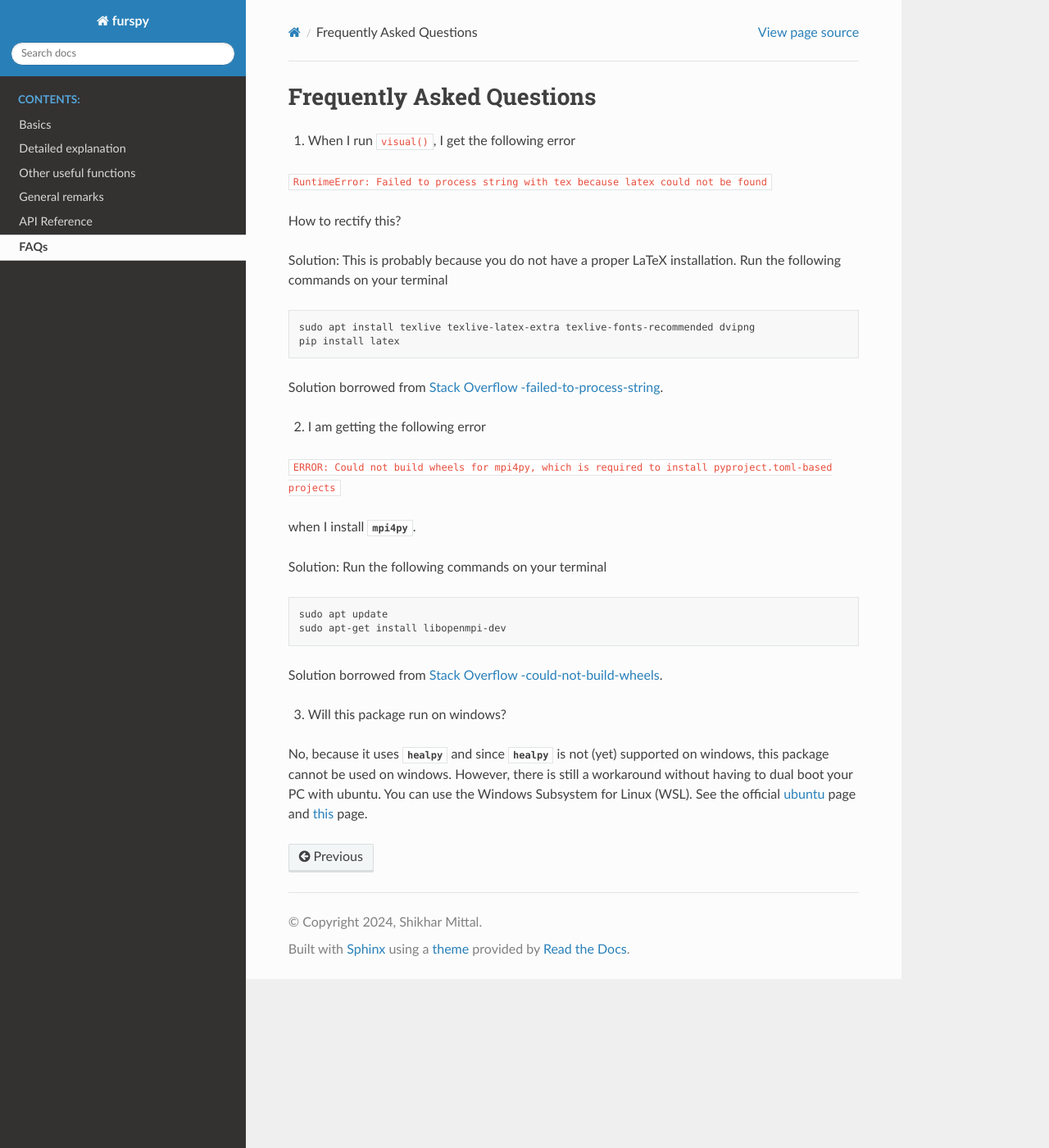
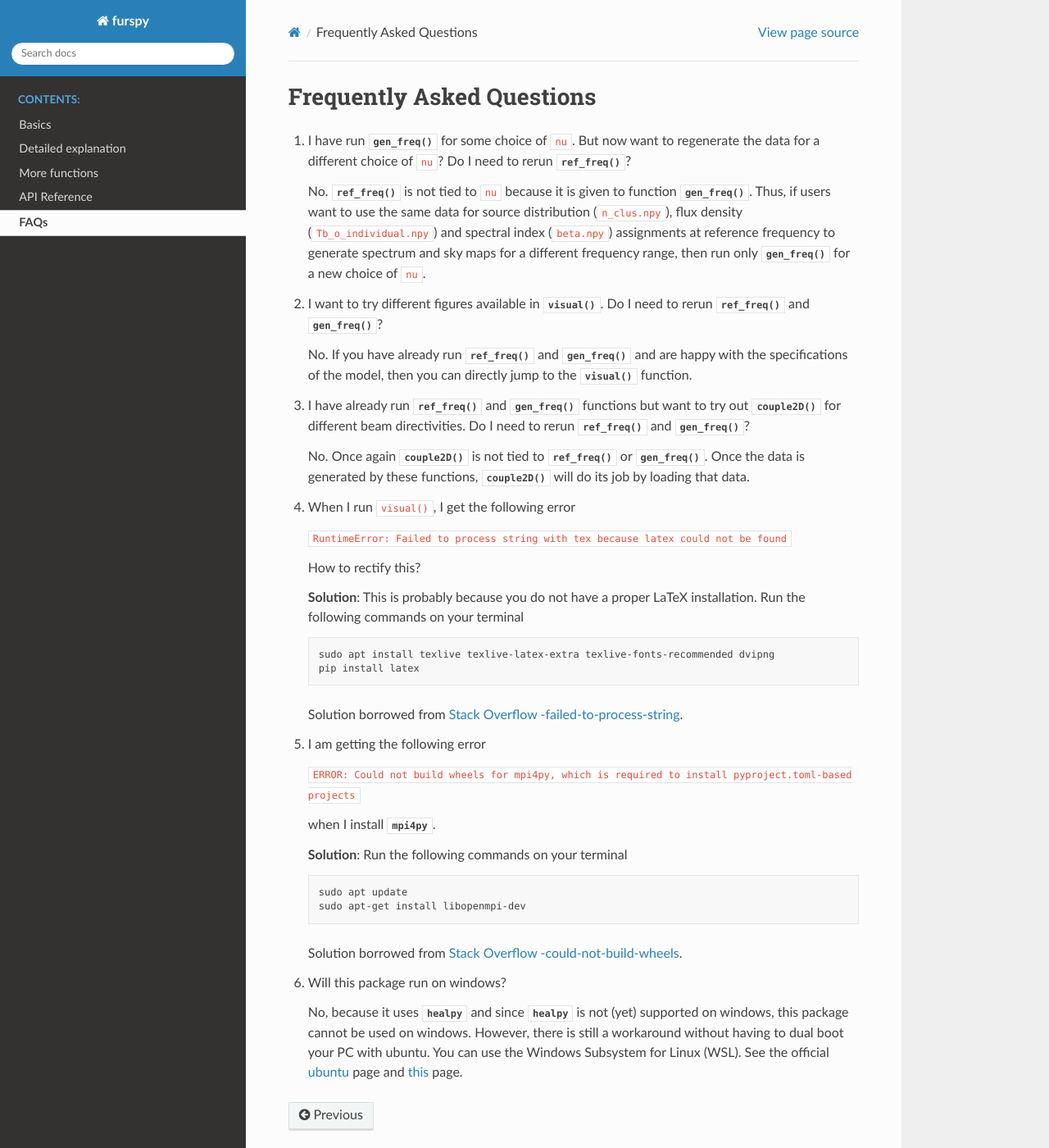
Before and after one commit to shikharmittal04/epspy, a Sphinx documentation site: the page built from docs/faqs.rst, in a window 1280 px wide and 1400 px high. Shown: the whole window at 82% size. Built offline with Sphinx 7.4.7 and the Read the Docs theme 2.0.0, drawn with Linux system fonts in a browser that asks for light colours.

Commit message:
moved genrem to FAQs

```diff
--- a/docs/faqs.rst
+++ b/docs/faqs.rst
@@ -1,39 +1,51 @@
 Frequently Asked Questions
 --------------------------
 
-1. When I run ``visual()``, I get the following error
+1. I have run :func:`gen_freq()` for some choice of ``nu``. But now want to regenerate the data for a different choice of ``nu``? Do I need to rerun :func:`ref_freq()`?
 
-``RuntimeError: Failed to process string with tex because latex could not be found``
+   No. :func:`ref_freq()` is not tied to ``nu`` because it is given to function :func:`gen_freq()`. Thus, if users want to use the same data for source distribution (``n_clus.npy``), flux density (``Tb_o_individual.npy``) and spectral index (``beta.npy``) assignments at reference frequency to generate spectrum and sky maps for a different frequency range, then run only :func:`gen_freq()` for a new choice of ``nu``.
 
-How to rectify this?
+2. I want to try different figures available in :func:`visual()`. Do I need to rerun :func:`ref_freq()` and :func:`gen_freq()`?
+
+   No. If you have already run :func:`ref_freq()` and :func:`gen_freq()` and are happy with the specifications of the model, then you can directly jump to the :func:`visual()` function.
+
+3. I have already run :func:`ref_freq()` and :func:`gen_freq()` functions but want to try out :func:`couple2D` for different beam directivities. Do I need to rerun :func:`ref_freq()` and :func:`gen_freq()`?
+
+   No. Once again :func:`couple2D` is not tied to :func:`ref_freq()` or :func:`gen_freq()`. Once the data is generated by these functions, :func:`couple2D` will do its job by loading that data.
+
+4. When I run ``visual()``, I get the following error
+
+   ``RuntimeError: Failed to process string with tex because latex could not be found``
+
+   How to rectify this?
 
 
-Solution: This is probably because you do not have a proper LaTeX installation. Run the following commands on your terminal
+   **Solution**: This is probably because you do not have a proper LaTeX installation. Run the following commands on your terminal
 
-.. code:: bash
+   .. code:: bash
 
-   sudo apt install texlive texlive-latex-extra texlive-fonts-recommended dvipng
-   pip install latex
+      sudo apt install texlive texlive-latex-extra texlive-fonts-recommended dvipng
+      pip install latex
 
-Solution borrowed from `Stack Overflow -failed-to-process-string <https://stackoverflow.com/questions/58121461/runtimeerror-failed-to-process-string-with-tex-because-latex-could-not-be-found>`_.
+   Solution borrowed from `Stack Overflow -failed-to-process-string <https://stackoverflow.com/questions/58121461/runtimeerror-failed-to-process-string-with-tex-because-latex-could-not-be-found>`_.
 
 
-2. I am getting the following error
+5. I am getting the following error
 
-``ERROR: Could not build wheels for mpi4py, which is required to install pyproject.toml-based projects``
+   ``ERROR: Could not build wheels for mpi4py, which is required to install pyproject.toml-based projects``
 
-when I install :mod:`mpi4py`.
+   when I install :mod:`mpi4py`.
 
-Solution: Run the following commands on your terminal
+   **Solution**: Run the following commands on your terminal
 
-.. code:: bash
+   .. code:: bash
 
-   sudo apt update
-   sudo apt-get install libopenmpi-dev
+      sudo apt update
+      sudo apt-get install libopenmpi-dev
 
-Solution borrowed from `Stack Overflow -could-not-build-wheels <https://stackoverflow.com/questions/74427664/error-could-not-build-wheels-for-mpi4py-which-is-required-to-install-pyproject>`_.
+   Solution borrowed from `Stack Overflow -could-not-build-wheels <https://stackoverflow.com/questions/74427664/error-could-not-build-wheels-for-mpi4py-which-is-required-to-install-pyproject>`_.
 
 
-3. Will this package run on windows?
+6. Will this package run on windows?
 
-No, because it uses :mod:`healpy` and since :mod:`healpy` is not (yet) supported on windows, this package cannot be used on windows. However, there is still a workaround without having to dual boot your PC with ubuntu. You can use the Windows Subsystem for Linux (WSL). See the official `ubuntu <https://ubuntu.com/desktop/wsl>`_ page and `this <https://learn.microsoft.com/en-us/windows/wsl/install>`_ page.
+   No, because it uses :mod:`healpy` and since :mod:`healpy` is not (yet) supported on windows, this package cannot be used on windows. However, there is still a workaround without having to dual boot your PC with ubuntu. You can use the Windows Subsystem for Linux (WSL). See the official `ubuntu <https://ubuntu.com/desktop/wsl>`_ page and `this <https://learn.microsoft.com/en-us/windows/wsl/install>`_ page.
--- a/docs/index.rst
+++ b/docs/index.rst
@@ -9,9 +9,7 @@ Welcome to the documentation of ``furspy``!
 
    Detailed explanation <detexp>
 
-   Other useful functions <otherfuncs>
-
-   General remarks <genrem>
+   More functions <otherfuncs>
 
    API Reference <api>
 
```
Also changed, not shown: docs/genrem.rst (deleted, +0 -45 lines), docs/otherfuncs.rst (+48 -2 lines).
